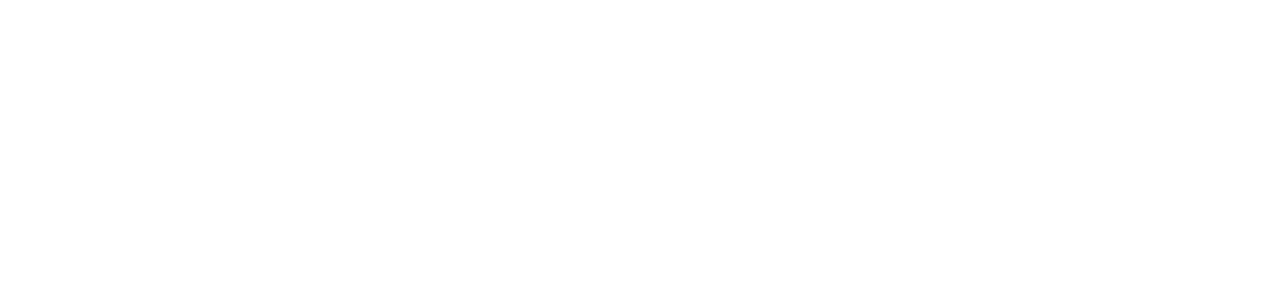
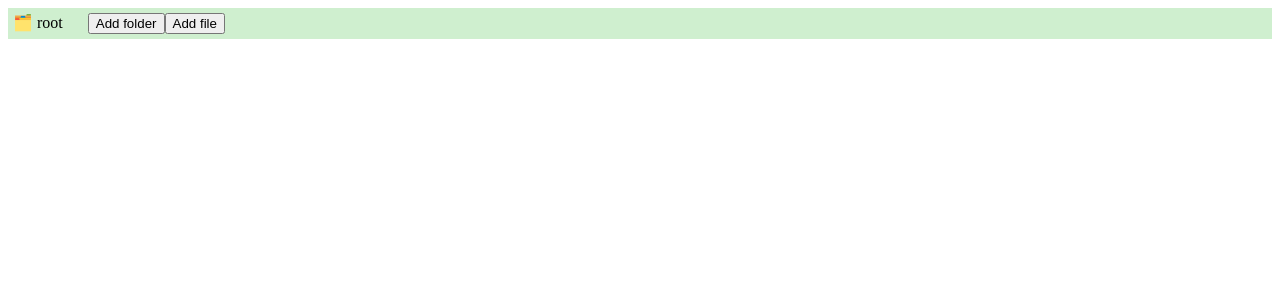
Before and after one commit to snatec/componentDesign, a React app: page /fileExplorer2 in a window 1280 px wide. Before the commit this address had no page. Shown: the top 300 px of the page. Built offline with nearby package versions, Linux system fonts and the light colour scheme.

Commit message:
inserting logic

```diff
--- a/src/components/Dashboard/Dashboard.jsx
+++ b/src/components/Dashboard/Dashboard.jsx
@@ -22,7 +22,8 @@
     {name: 'virtualImageList', url: '/virtualImageList'},
     {name: 'seatSelection', url: '/seatSelection'},
     {name: 'starRating', url: '/starRating'},
-    {name: 'toastNotification', url: '/toastNotification'}
+    {name: 'toastNotification', url: '/toastNotification'},
+    { name: 'fileExplorer2', url: '/fileExplorer2' },
   ];
 
   return (
--- /dev/null
+++ b/src/components/SystemDesign/FileExplorer2/FileExplorer2.css
@@ -0,0 +1,4 @@
+.file{
+    display: flex;
+    flex-direction: column;
+}
--- /dev/null
+++ b/src/components/SystemDesign/FileExplorer2/FileExplorer2.jsx
@@ -0,0 +1,90 @@
+import React, { useState } from 'react';
+import './FileExplorer2.css';
+import explorer from './data';
+import useTraverseTree from './hooks/useTraverseTree';
+
+//Nested folder structure
+//Expand and collapse only for folders
+// Add file, folder and delete
+
+const FileExplorer2 = () => {
+    const[explorerData, setExplorerData] = useState(explorer);
+    console.log("explorerData:", explorerData);
+
+    const {insertNode} = useTraverseTree();
+
+    const handleInsertNode = (folderId, item, isFolder) => {
+        const finalTree = insertNode(explorerData, item, folderId, isFolder);
+        setExplorerData(finalTree);
+    }
+    return(
+        <div>
+            <Folder explorerData={explorerData} handleInsertNode={handleInsertNode}/>
+        </div>
+    )
+}
+
+export default FileExplorer2;
+
+//create this Folder component as different file! else you no need to pass these explorerData as prop, since its in same file
+// we can use directly instead of passing them as props.
+
+const Folder = ({explorerData, handleInsertNode}) => {
+
+    const[expand, setExpand] = useState(false);
+    const[showInput, setShowInput] = useState({
+        visible: false,
+        isFolder: null
+    });
+
+    const handleNewFolder = (isFolder) => {
+       setExpand(true);
+       setShowInput({
+         visible: true,
+         isFolder: isFolder
+       })
+    }
+
+    const onAddNewFolder = (e) => {
+       if(e.key == 'Enter'){
+        //add logic
+            handleInsertNode(explorerData.id, e.target.value, showInput.isFolder )
+            setShowInput({...showInput, visible: false})
+       }
+    }
+
+
+    if(explorerData.isFolder)
+    return(
+        <div>
+            <div style={{backgroundColor: '#cece', padding: '5px', marginTop: '5px'}}>
+                <span className='folder' onClick={()=> setExpand(!expand)}>🗂️ {explorerData.name}</span>
+                <button style={{marginLeft: '25px'}} onClick={()=> handleNewFolder(true)}>Add folder</button>
+                <button onClick={()=> handleNewFolder(false)}>Add file</button>
+            </div>
+            <div style={{display : expand ? 'block' : 'none', paddingLeft: '25px'}}>
+                {
+                    showInput.visible &&
+                    <div className='inputContainer' style={{display: 'flex', alignItems: 'centre', gap: '5px'}}>
+                       <span>{showInput.isFolder ? "🗂️" : "📄"}</span>
+                       <input
+                       type= 'text'
+                       autoFocus
+                       onBlur={()=> setShowInput({...showInput, visible: false})}
+                       onKeyDown={(e)=> onAddNewFolder(e)}
+                       />
+                    </div>
+                }
+                {explorerData.items.map((item,index)=>{
+                    // <span>{item.name}</span>
+                    return(
+                        <Folder key={index} explorerData={item} handleInsertNode={handleInsertNode}/>
+                    )
+            })}
+            </div>
+        </div>)
+        else{ return(
+            <span className='file'>📄 {explorerData.name}</span>
+        )}
+
+}
--- /dev/null
+++ b/src/components/SystemDesign/FileExplorer2/data.js
@@ -0,0 +1,72 @@
+const explorer = {
+  id:"1",
+  name: "root",
+  isFolder: true,
+  items: [
+    {
+      id:"2",
+      name: "public",
+      isFolder: true,
+      items: [
+        {
+          id:"3",
+          name: "public nested 1",
+          isFolder: true,
+          items: [
+            {
+              id:"4",
+              name: "index.html",
+              isFolder: false,
+              items: []
+            },
+            {
+              id:"5",
+              name: "hello.html",
+              isFolder: false,
+              items: []
+            }
+          ]
+        },
+        {
+          id:"6",
+          name: "public_nested_file",
+          isFolder: false,
+          items: []
+        }
+      ]
+    },
+    {
+      id:"7",
+      name: "src",
+      isFolder: true,
+      items: [
+        {
+          id:"8",
+          name: "App.js",
+          isFolder: false,
+          items: []
+        },
+        {
+          id:"9",
+          name: "Index.js",
+          isFolder: false,
+          items: []
+        },
+        {
+          id:"10",
+          name: "styles.css",
+          isFolder: false,
+          items: []
+        }
+      ]
+    },
+    {
+      id:"11",
+      name: "package.json",
+      isFolder: false,
+      items: []
+    }
+  ]
+};
+
+export default explorer;
--- /dev/null
+++ b/src/components/SystemDesign/FileExplorer2/hooks/useTraverseTree.js
@@ -0,0 +1,18 @@
+const useTraverseTree = () => {
+    function insertNode(tree, item, folderId, isFolder){
+         if(tree.id == folderId && tree.isFolder){
+            tree.items.unshift({id: new Date().getTime(), name: item, isFolder:isFolder, items: [] })
+            return tree;
+         }
+
+         let latestNode = [];
+         latestNode = tree.items.map((obj) => {
+            return insertNode(obj, item, folderId, isFolder)
+         });
+         return {...tree, items: latestNode};
+    }
+
+    return {insertNode};
+};
+
+export default useTraverseTree;
--- a/src/routes/RoutingDashboard.jsx
+++ b/src/routes/RoutingDashboard.jsx
@@ -22,6 +22,7 @@
 import SeatSelection from "../components/SystemDesign/SeatSelection/SeatSelection";
 import StarRating from "../components/SystemDesign/StarRating/StarRating";
 import ToastNotification from "../components/SystemDesign/ToastNotification/ToastNotification";
+import FileExplorer2 from '../components/SystemDesign/FileExplorer2/FileExplorer2';
 
 const RoutingDashboard = () => {
   return (
@@ -48,6 +49,7 @@
         <Route path='/starRating' element={<StarRating/>} />
         <Route path='/toastNotification' element={<ToastNotification/>} />
         <Route path="/revise" element={<Revise/>} />
+        <Route path='/fileExplorer2' element={<FileExplorer2/>} />
       </Routes>
   );
 };
```
